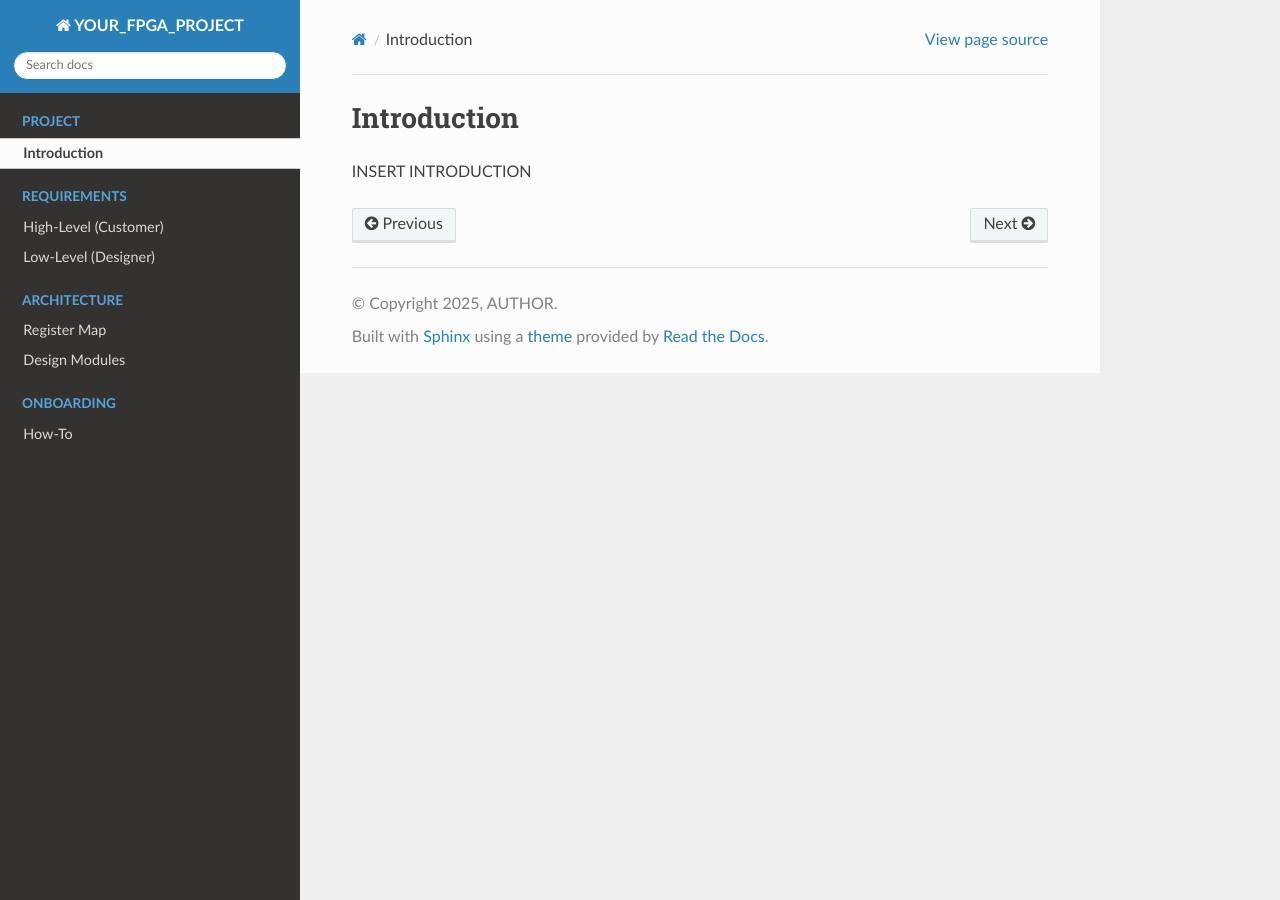
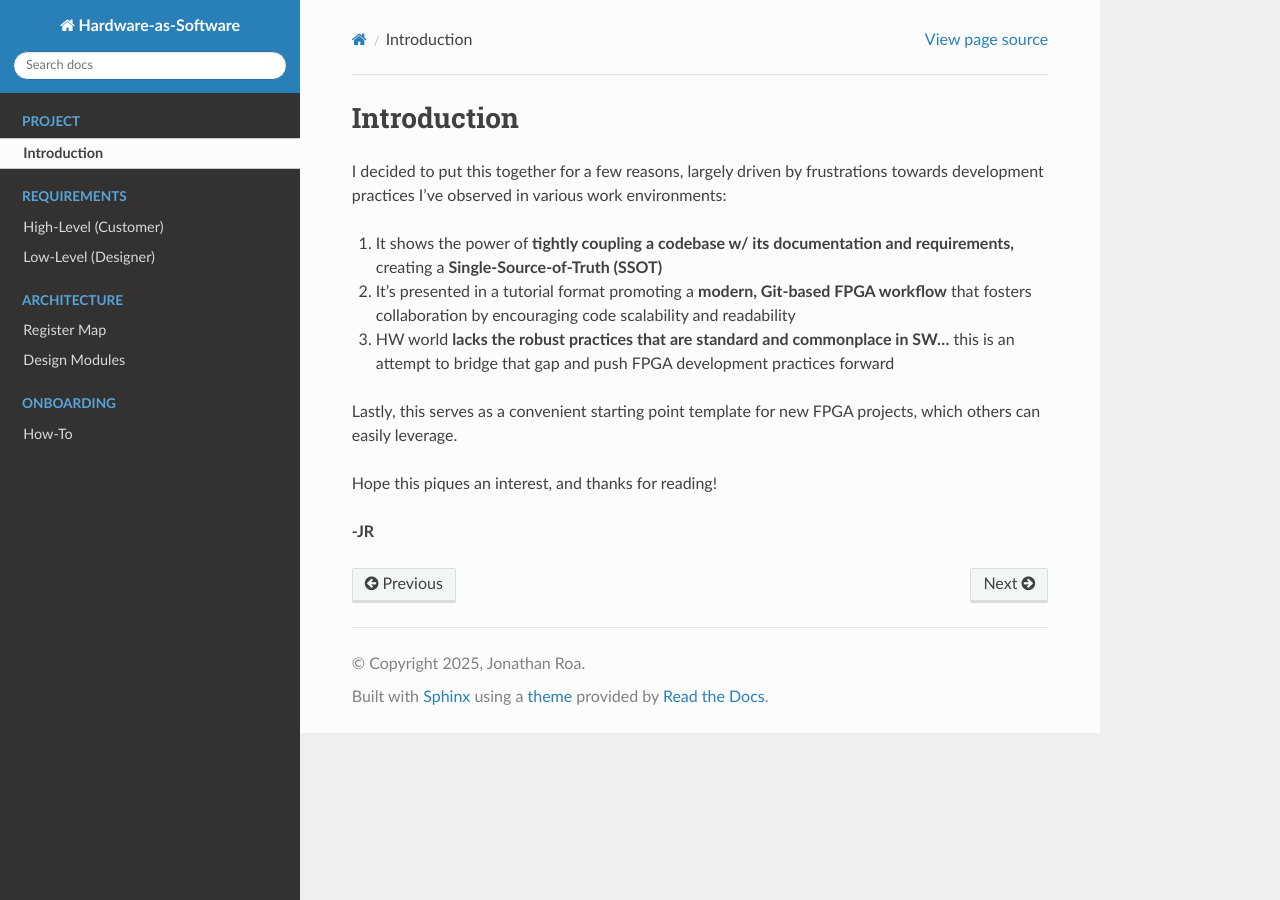
Before and after one commit to roajonny/common, a Sphinx documentation site: the page built from docs/source/project/introduction.rst, in a window 1280 px wide. Built offline with Sphinx 7.4.7 and the Read the Docs theme 3.1.0, drawn with Linux system fonts in a browser that asks for light colours.

Commit message:
Updates project introduction and updates metadata

```diff
--- a/docs/source/conf.py
+++ b/docs/source/conf.py
@@ -6,8 +6,8 @@
 # -- Project information -----------------------------------------------------
 # https://www.sphinx-doc.org/en/master/usage/configuration.html#project-information
 
-project = 'YOUR_FPGA_PROJECT'
-copyright = '2025, AUTHOR'
+project = 'Hardware-as-Software'
+copyright = '2025, Jonathan Roa'
 author = 'AUTHOR'
 release = '0.1'
 
--- a/docs/source/project/introduction.rst
+++ b/docs/source/project/introduction.rst
@@ -1,4 +1,21 @@
 Introduction
 ============
 
-INSERT INTRODUCTION
+I decided to put this together for a few reasons, largely driven by
+frustrations towards development practices I've observed in various work
+environments:
+
+#. It shows the power of **tightly coupling a codebase w/ its documentation and
+   requirements,** creating a **Single-Source-of-Truth (SSOT)**
+#. It's presented in a tutorial format promoting a **modern, Git-based FPGA workflow**
+   that fosters collaboration by encouraging code scalability and readability
+#. HW world **lacks the robust practices that are standard and commonplace in SW...**
+   this is an attempt to bridge that gap and push FPGA development practices
+   forward
+
+Lastly, this serves as a convenient starting point template for new FPGA projects,
+which others can easily leverage.
+
+Hope this piques an interest, and thanks for reading!
+
+**-JR**
```
